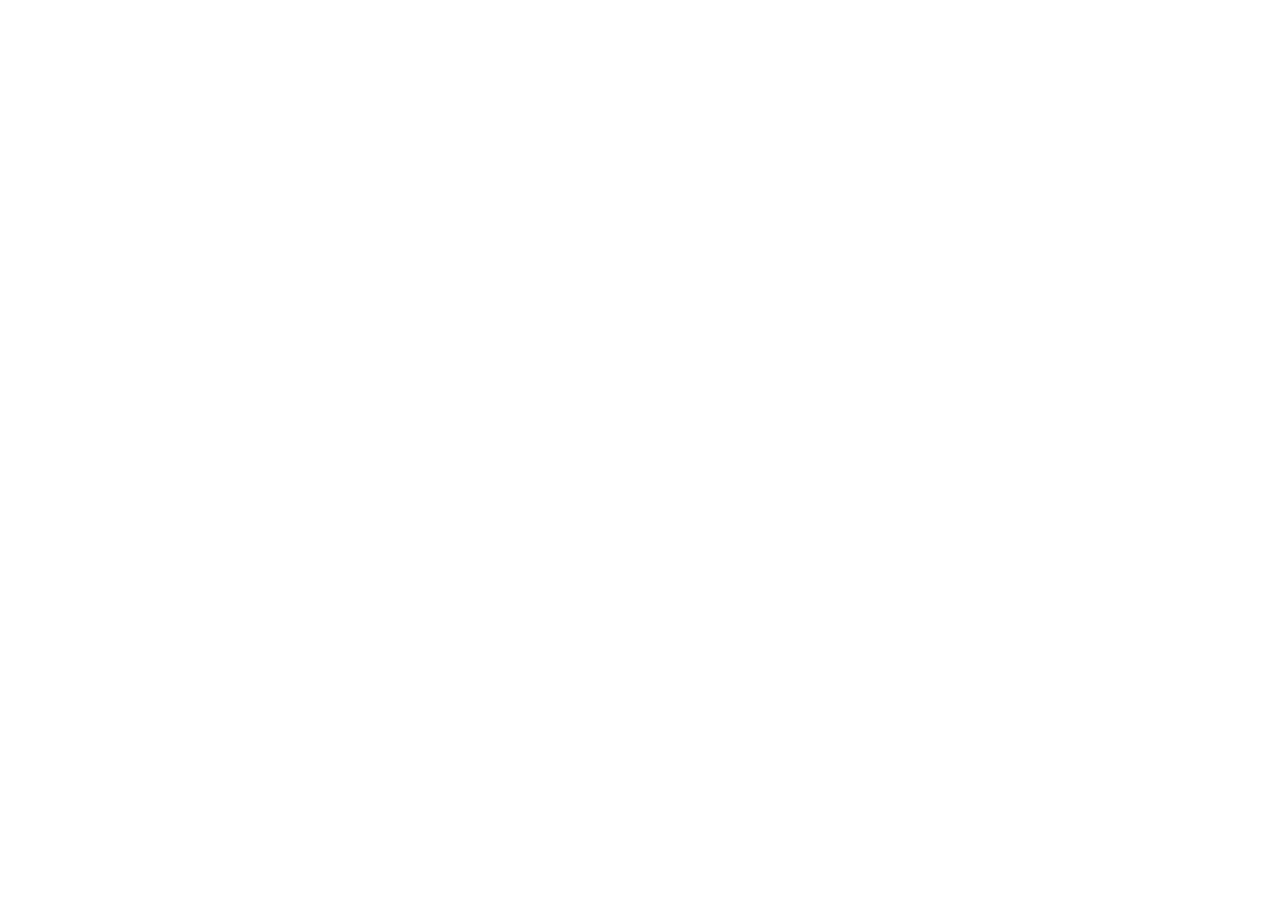
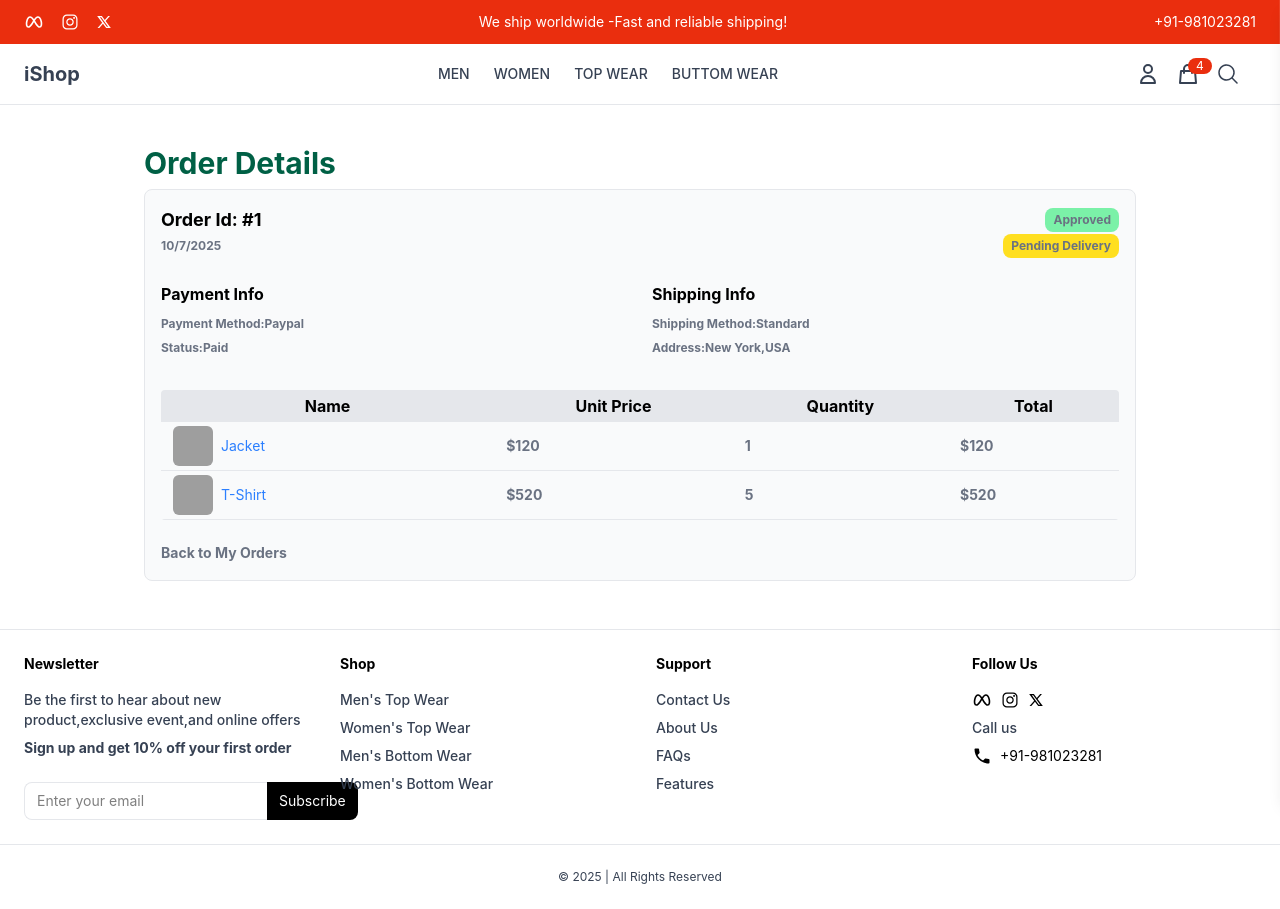
Before and after one commit to Vish75-c/Ecommerce, a React (Vite) app in the folder frontend/: page /order/1 in a window 1280 px wide. Before the commit this address had no page. Before the commit the page ends 800 px from the top, so only its background shows below. Built offline with nearby package versions, Linux system fonts and the light colour scheme; grey boxes are pictures that could not be loaded.

Commit message:
Added OrderDetailsSections

```diff
--- a/frontend/src/App.jsx
+++ b/frontend/src/App.jsx
@@ -9,6 +9,8 @@
 import Home from "./components/Pages/Home";
 import Checkout from "./components/Cart/Checkout";
 import OrderConfirmation from "./components/Pages/OrderConfirmation";
+import Orderdetail from "./components/Pages/Orderdetail";
+import Order from "./components/Pages/orders";
 const App = () => {
   return (
     <BrowserRouter>
@@ -25,6 +27,8 @@
           <Route path="/product/:id" element={<Product />}></Route>
           <Route path='/checkout' element={<Checkout/>}></Route>
           <Route path='/order-confirmation' element={<OrderConfirmation/>}></Route>
+          <Route path='/order/:id' element={<Orderdetail/>}></Route>
+          <Route path="/my-orders" element={<Order/>}></Route>
         </Route>
 
         {/*  */}
--- a/frontend/src/components/Layout/MyOrder.jsx
+++ b/frontend/src/components/Layout/MyOrder.jsx
@@ -1,8 +1,11 @@
 import React, { useState, useEffect } from "react";
-
+import { useNavigate } from "react-router-dom";
 const MyOrder = () => {
+  const navigate=useNavigate();
   const [orders, setOrders] = useState([]);
-
+  const handleProduct=(id)=>{
+    navigate(`/order/${id}`)
+  }
   useEffect(() => {
     setTimeout(() => {
       const mockOrders = [
@@ -54,7 +57,7 @@
           <tbody>
             {orders.length > 0 ? (
               orders.map((item) => (
-                <tr key={item._id} className="border-b hover:bg-gray-50">
+                <tr onClick={()=>handleProduct(item._id)} key={item._id} className="border-b border-gray-200 hover:bg-gray-50">
                   <td className="px-4 py-3">
                     <img
                       src={item.orderitems[0].image}
@@ -102,7 +105,8 @@
           orders.map((item) => (
             <div
               key={item._id}
-              className="border rounded-lg p-4 shadow-sm bg-white"
+              onClick={()=>handleProduct(item._id)}
+              className="border border-gray-200 rounded-lg p-4 shadow-sm bg-white"
             >
               <div className="flex items-center gap-4 mb-2">
                 <img
--- /dev/null
+++ b/frontend/src/components/Pages/Orderdetail.jsx
@@ -0,0 +1,106 @@
+import React, { useEffect, useState } from "react";
+import { useParams } from "react-router-dom";
+import { Link } from "react-router-dom";
+const Orderdetail = () => {
+  const { id } = useParams();
+  const [detail, setdetail] = useState(null);
+  useEffect(() => {
+    const mockorder = {
+      _id: id,
+      createdAt: new Date().toLocaleDateString(),
+      isPaid: true,
+      isDelivered: false,
+      paymentmethod: "paypal",
+      shippingmethod: "Standard",
+      shippingaddress: { city: "New York", country: "USA" },
+      orderitems: [
+        {
+          productId: "1",
+          name: "Jacket",
+          price: 120,
+          quantity: 1,
+          image: "https://picsum.photos/150?random=1",
+        },
+        {
+          productId: "2",
+          name: "T-Shirt",
+          price: 520,
+          quantity: 5,
+          image: "https://picsum.photos/150?random=1",
+        },
+      ],
+    };
+    setdetail(mockorder);
+  }, [id]);
+  return (
+    <div className="max-w-5xl mx-auto flex flex-col p-4 my-6">
+      <h1 className="text-3xl text-emerald-800 mb-2 font-bold">
+        Order Details
+      </h1>
+      {detail && (
+        <div className="w-full bg-gray-50 rounded-lg p-4  border border-gray-200 mb-2">
+          <div className="flex justify-between items-center">
+            <span className="text-lg font-bold text-md">
+              Order Id: #{detail._id}
+            </span>
+            <span className="py-1 px-2 rounded-lg text-gray-500 font-bold bg-green-300 text-xs ">
+              Approved
+            </span>
+          </div>
+          <div className="flex justify-between items-center mb-6">
+            <span className="text-xs text-gray-500 font-bold ">
+              {detail.createdAt}
+            </span>
+            <span className="py-1 px-2 rounded-lg text-gray-500 font-bold bg-yellow-300 text-xs ">
+              {detail.isDelivered ? "Delivered" : "Pending Delivery"}
+            </span>
+          </div>
+          <div className="grid grid-cols-1 md:grid-cols-2 gap-6 mb-8">
+            <div className="flex flex-col">
+                <span className="mb-1 text-md font-bold">Payment Info</span>
+              <div className=""><span className="text-gray-500 font-bold text-xs">Payment Method:</span>
+              <span className="text-gray-500 font-bold text-xs">Paypal</span></div>
+              <div><span className=" text-gray-500 font-bold text-xs ">Status:</span>
+              <span className="text-gray-500 font-bold text-xs">{detail.isPaid?'Paid':'Not Paid'}</span></div>
+            </div>
+           <div className="flex flex-col">
+                <span className="mb-1 text-md font-bold">Shipping Info</span>
+              <div className=""><span className="text-gray-500 font-bold text-xs">Shipping Method:</span>
+              <span className="text-gray-500 font-bold text-xs">{detail.shippingmethod}</span></div>
+              <div><span className=" text-gray-500 font-bold text-xs ">Address:</span>
+              <span className="text-gray-500 font-bold text-xs">{detail.shippingaddress.city}{","}{detail.shippingaddress.country}</span></div>
+            </div>
+
+          </div>
+          <div className="relative rounded-sm w-full overflow-hidden mb-5">
+            <table className="w-full ">
+                <thead className="bg-gray-200 font-bold">
+                    <tr>
+                        <td className="p-1 text-center">Name</td>
+                        <td className="p-1 text-center">Unit Price</td>
+                        <td className="p-1 text-center">Quantity</td>
+                        <td className="p-1 text-center">Total</td>
+                    </tr>
+                </thead>
+                <tbody>
+                    {detail.orderitems.map((item,index)=>{
+                        return (<tr key={index} className="border-b border-gray-200">
+                            <td className="py-1 px-3 flex items-center "><img src={item.image} alt="item-img" className="h-10 w-10 rounded-md mr-2"/>
+                            <span className="text-blue-500 text-sm">{item.name}</span>
+                            </td>
+                            <td className="py-1 px-3 font-bold text-sm text-gray-500">${item.price}</td>
+                            <td className="py-1 px-3 font-bold text-sm text-gray-500">{item.quantity}</td>
+                            <td className="py-1 px-3 font-bold text-sm text-gray-500">${item.price}</td>
+                        </tr>)
+                    })}
+                </tbody>
+            </table>
+          </div>
+          <Link to='/my-orders' className="font-bold text-sm text-gray-500">Back to My Orders</Link>
+        </div>
+      )}
+    </div>
+  );
+};
+
+export default Orderdetail;
--- /dev/null
+++ b/frontend/src/components/Pages/Orders.jsx
@@ -0,0 +1,12 @@
+import React from 'react'
+import MyOrder from '../Layout/MyOrder'
+
+const Order = () => {
+  return (
+    <div className='max-w-6xl my-8 p-4 mx-auto'>
+      <MyOrder/>
+    </div>
+  )
+}
+
+export default Order
--- a/frontend/src/components/Pages/Profile.jsx
+++ b/frontend/src/components/Pages/Profile.jsx
@@ -1,6 +1,4 @@
 import React from 'react'
-import Header from '../Common/Header'
-import Footer from '../Common/Footer'
 import { Link } from 'react-router-dom'
 import MyOrder from '../Layout/MyOrder'
 const Profile = () => {
```
